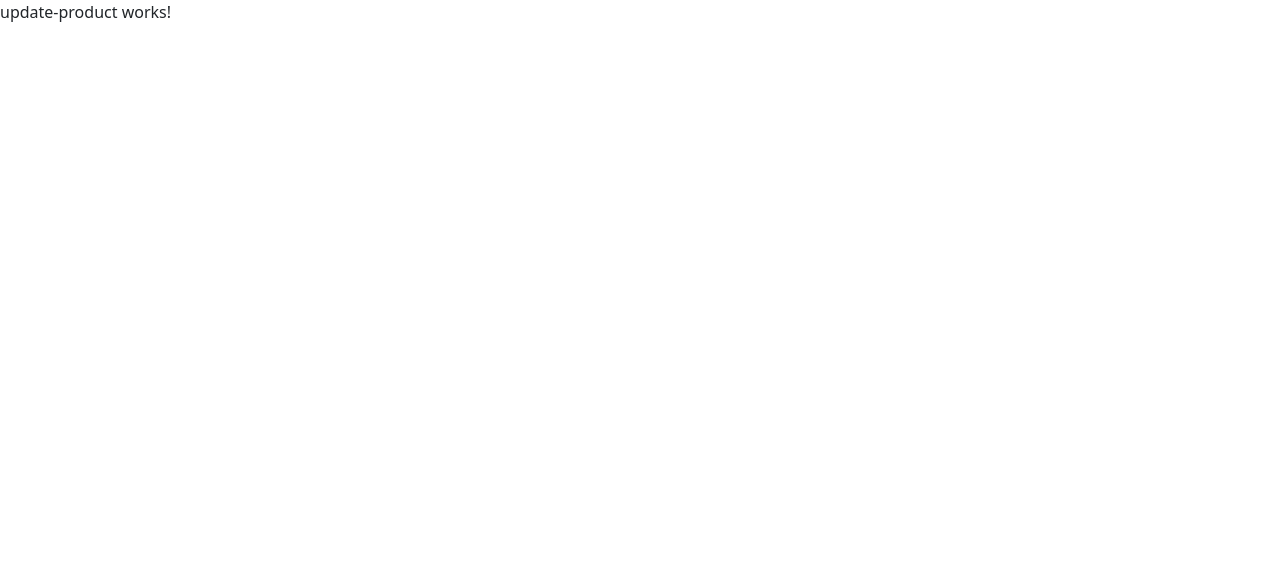
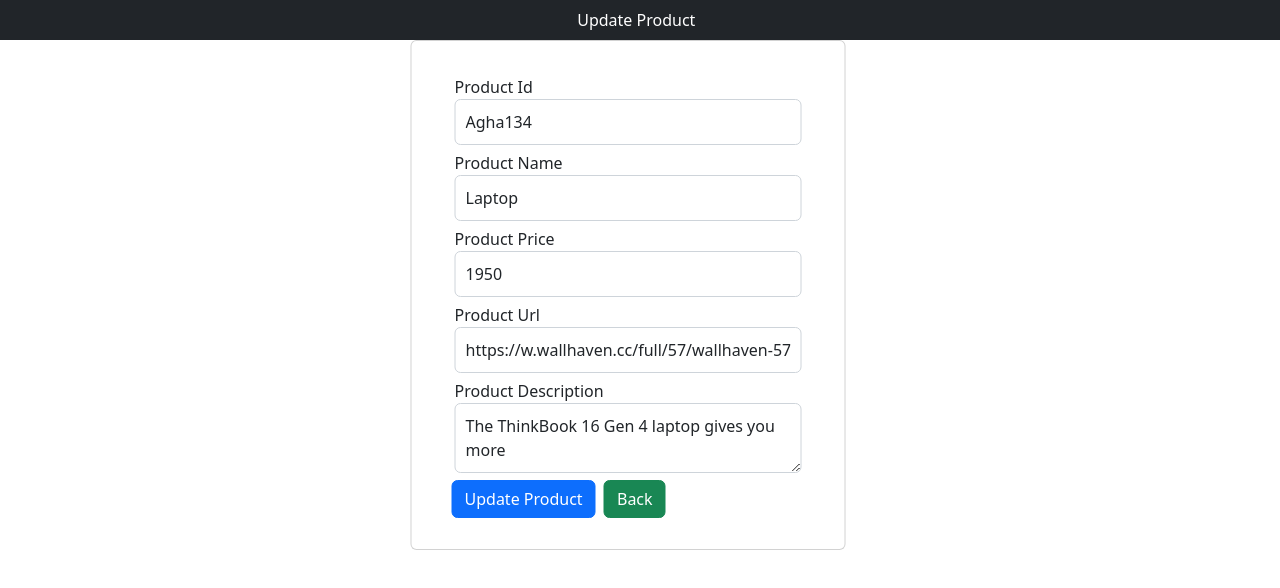
Before and after one commit to Avshalom-Ts/ProductManagerSystem, an Angular app: page /update-product/1 in a window 1280 px wide. Shown: the top 588 px of the page. Built offline with nearby package versions, Linux system fonts and the light colour scheme; data requests are answered from the project's data file.

Commit message:
Added the Method for updating product

```diff
--- a/db.json
+++ b/db.json
@@ -7,6 +7,14 @@
       "producturl": "https://w.wallhaven.cc/full/57/wallhaven-57o9j5.png",
       "productdescription": "The ThinkBook 16 Gen 4 laptop gives you more",
       "id": 1
+    },
+    {
+      "productid": "Gp5477",
+      "productname": "Gun Photos",
+      "productprice": 5452,
+      "producturl": "https://w.wallhaven.cc/full/vq/wallhaven-vqqx5p.jpg",
+      "productdescription": "Photo of assebled Gun",
+      "id": 2
     }
   ],
   "comments": [
--- a/src/app/api.service.ts
+++ b/src/app/api.service.ts
@@ -25,4 +25,14 @@ export class ApiService {
   deleteProduct(id: number) {
     return this.http.delete(`${this.url}/${id}`);
   }
+
+  // Update Product
+  updateProduct(data: ProductData, id: number) {
+    return this.http.put<ProductData>(`${this.url}/${id}`, data);
+  }
+
+  // On Edit Product
+  getProductById(id: number) {
+    return this.http.get<ProductData>(`${this.url}/${id}`);
+  }
 }
--- a/src/app/update-product/update-product.component.html
+++ b/src/app/update-product/update-product.component.html
@@ -1 +1,44 @@
-<p>update-product works!</p>
+<nav class="navbar bg-dark">
+  <div class="container-fluid">
+    <a style="color:white;margin-left:45%;">Update Product</a>
+  </div>
+</nav>
+
+<div class="container">
+  <div class="row">
+    <div class="col-md-6">
+      <div class="card">
+        <div class="form-group">
+          <label for="productIdInput">Product Id</label>
+          <input type="text" [(ngModel)]="product.productid" class="form-control" name="productid" #productid="ngModel"
+            ngModel required id="productIdInput" placeholder="Enter Product Id">
+        </div>
+        <div class="form-group">
+          <label for="productNameInput">Product Name</label>
+          <input type="text" [(ngModel)]="product.productname" class="form-control" name="productname"
+            #productname="ngModel" ngModel required id="productNameInput" placeholder="Enter Product Name">
+        </div>
+        <div class="form-group">
+          <label for="productPriceInput">Product Price</label>
+          <input type="number" [(ngModel)]="product.productprice" class="form-control" name="productprice"
+            #productprice="ngModel" ngModel required id="productPriceInput" placeholder="Enter Product Price">
+        </div>
+        <div class="form-group">
+          <label for="productUrlInput">Product Url</label>
+          <input type="text" [(ngModel)]="product.producturl" class="form-control" name="producturl"
+            #producturl="ngModel" ngModel required id="productUrlInput" placeholder="Enter Product Url">
+        </div>
+        <div class="form-group">
+          <label for="productDescriptionInput">Product Description</label>
+          <textarea type="text" [(ngModel)]="product.productdescription" class="form-control" name="productdescription"
+            #productdescription="ngModel" ngModel required id="productDescriptionInput"
+            placeholder="Enter Product Description"></textarea>
+        </div>
+        <div class="buttons">
+          <button (click)="update()" type="submit" class="btn btn-primary">Update Product</button>&nbsp;
+          <button routerLink="/view-product" type="submit" class="btn btn-success">Back</button>
+        </div>
+      </div>
+    </div>
+  </div>
+</div>
--- a/src/app/update-product/update-product.component.scss
+++ b/src/app/update-product/update-product.component.scss
@@ -0,0 +1,19 @@
+.card {
+  top: 50%;
+  left: 100%;
+  width: 435px;
+  padding: 31px 40px;
+  transform: translate(-50%, -50%);
+}
+
+.buttons {
+  margin-top: 4px;
+}
+
+.form-control {
+  padding: 10px;
+}
+
+.form-group {
+  padding: 3px;
+}
--- a/src/app/update-product/update-product.component.ts
+++ b/src/app/update-product/update-product.component.ts
@@ -1,10 +1,39 @@
-import { Component } from '@angular/core';
+import { Component, OnInit } from '@angular/core';
+import { ApiService } from '../api.service';
+import { ActivatedRoute, Router, Params } from '@angular/router';
+import { ProductData } from '../add-product/product.model';
 
 @Component({
   selector: 'app-update-product',
   templateUrl: './update-product.component.html',
-  styleUrls: ['./update-product.component.scss']
+  styleUrls: ['./update-product.component.scss'],
 })
-export class UpdateProductComponent {
+export class UpdateProductComponent implements OnInit {
+  dataId: any;
+  public product: ProductData = {};
+  constructor(
+    private api: ApiService,
+    private activeRoute: ActivatedRoute,
+    private router: Router
+  ) {}
 
+  ngOnInit(): void {
+    this.activeRoute.paramMap.subscribe((param: Params) => {
+      this.dataId = param['get']('id');
+      // console.log(`Id is : ${this.dataId}`);
+    });
+    this.api.getProductById(this.dataId).subscribe((data: any) => {
+      this.product = data;
+      // console.log(this.product);
+    });
+  }
+
+  update() {
+    this.api
+      .updateProduct(this.product, this.dataId)
+      .subscribe((data: ProductData) => {
+        // console.log(data);
+        this.router.navigate(['/view-product']);
+      });
+  }
 }
```
